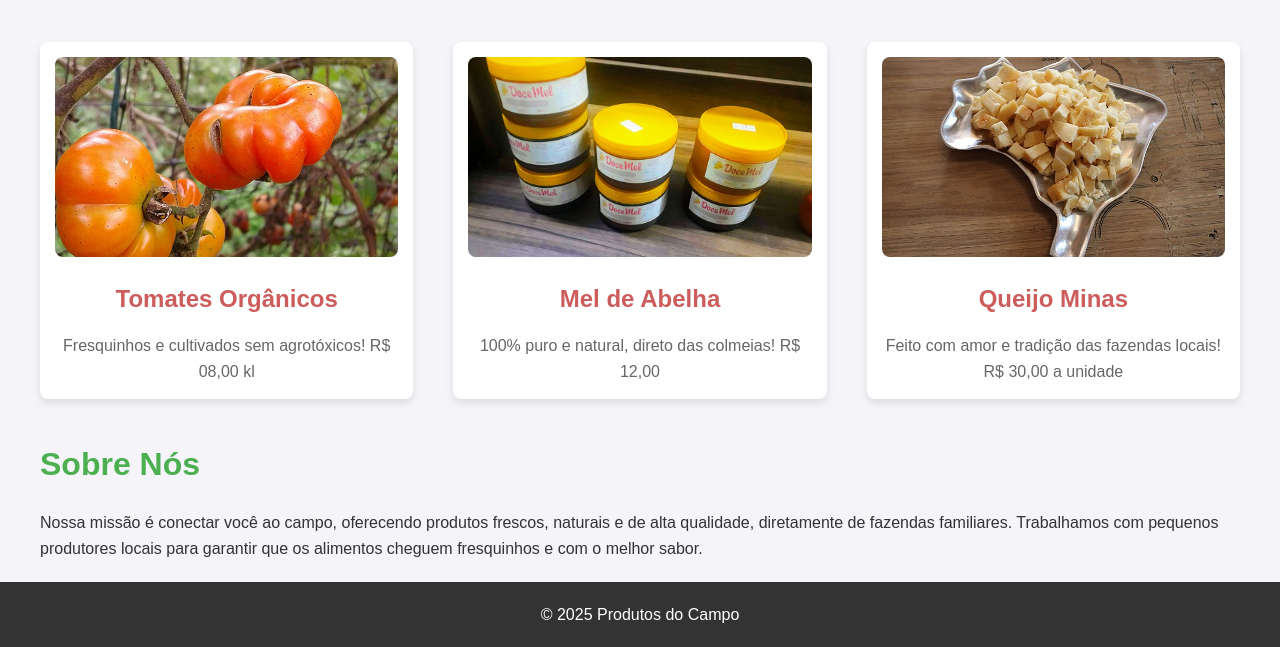
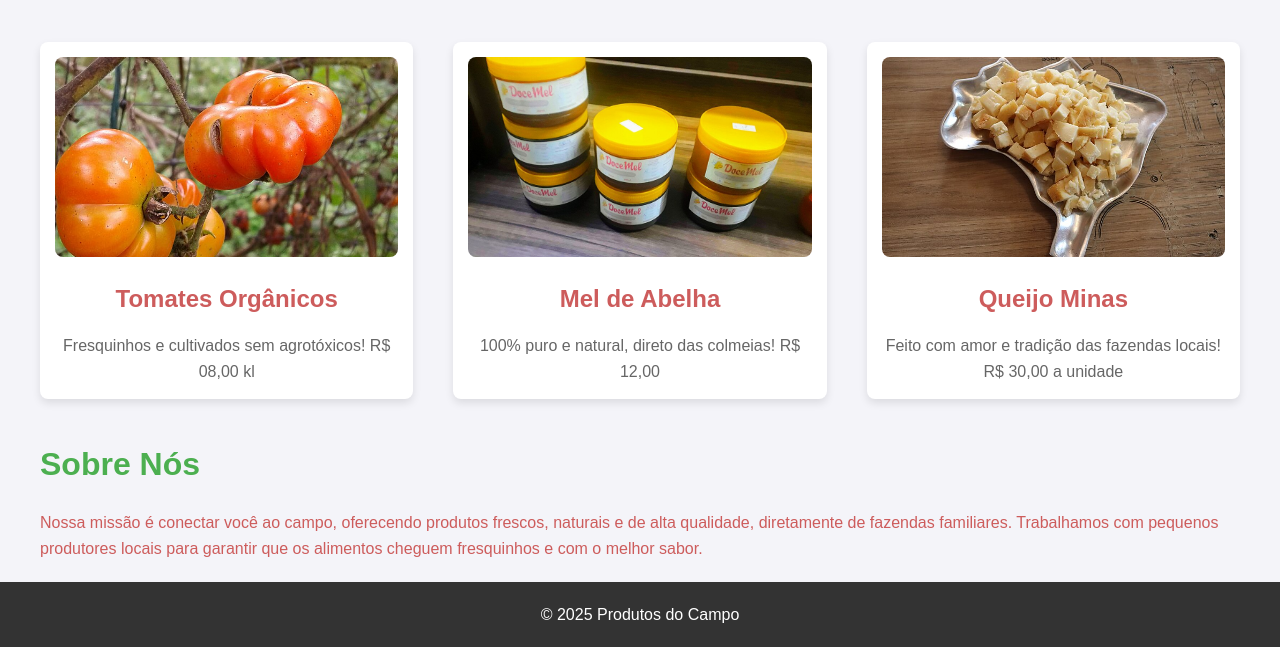
Before and after one commit to Tamaris-batista/agrinho-programa-o-2025, a plain HTML site: page index.html in a window 1280 px wide. Shown: the part 491-1138 px from the top of the page. Drawn offline with Linux system fonts and the light colour scheme.

Commit message:
khkjkjkjkkjkj

```diff
--- a/index.html
+++ b/index.html
@@ -16,7 +16,7 @@
         body {
             font-family: Arial, sans-serif;
             background-color: #f4f4f9;
-            color: #333;
+            color: #CD5C5C;
             line-height: 1.6;
         }
 
```
